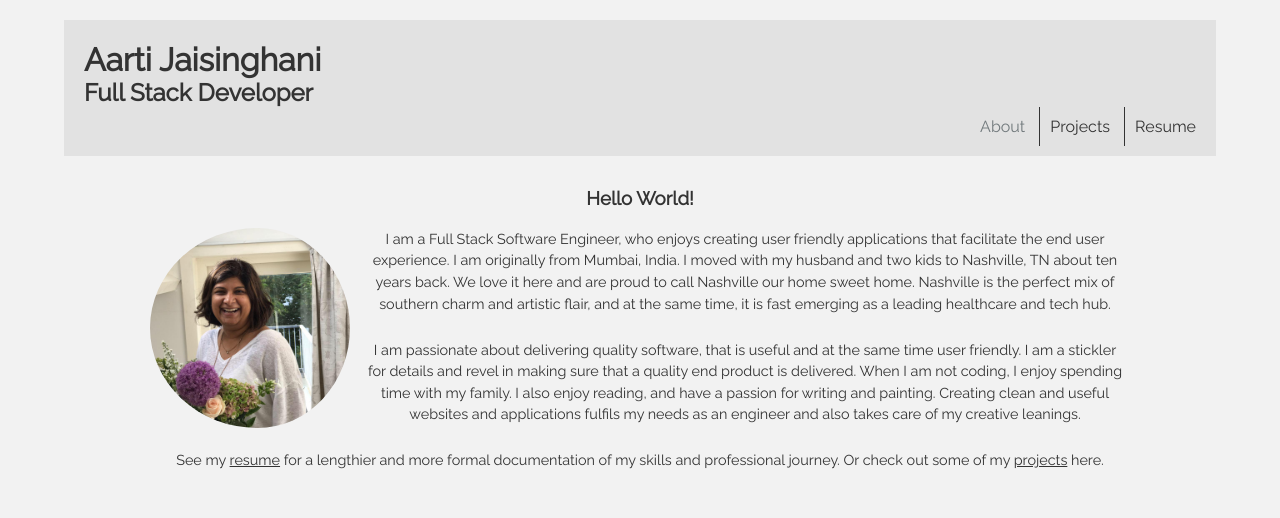
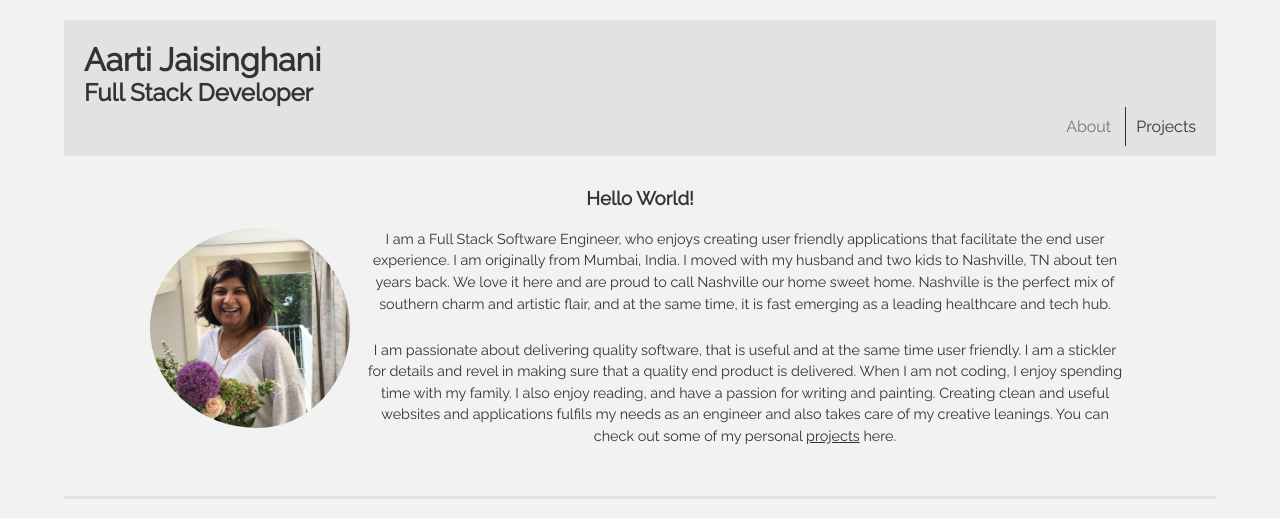
Before and after one commit to jaisi/website, a plain HTML site: page index.html in a window 1280 px wide. Shown: the top 518 px of the page. Drawn offline with Linux system fonts and the light colour scheme.

Commit message:
some updates

```diff
--- a/index.html
+++ b/index.html
@@ -20,7 +20,7 @@
             <ul>
               <li><a href="index.html" class="selected">About</a></li>
               <li><a href="projects.html">Projects</a></li>
-              <li><a href="cv.html">Resume</a></li>
+             <!-- <li><a href="cv.html">Resume</a></li>-->
             </ul>
           </nav>
         </header>
@@ -29,9 +29,11 @@
             <h3>Hello World!</h3>
             <img class= "aj" src="images/aarti.jpg"  alt="Picture of Aarti Jaisinghani">
               <p>I am a Full Stack Software Engineer, who enjoys creating user friendly applications that facilitate the end user experience. I am originally from Mumbai, India. I moved with my husband and two kids to Nashville, TN about ten years back. We love it here and are proud to call Nashville our home sweet home. Nashville is the perfect mix of southern charm and artistic flair, and at the same time, it is fast emerging as a leading healthcare and tech hub.</p>
-              <p>I am passionate about delivering quality software, that is useful and at the same time user friendly. I am a stickler for details and revel in making sure that a quality end product is delivered. When I am not coding, I enjoy spending time with my family. I also enjoy reading, and have a passion for writing and painting. Creating clean and useful websites and applications fulfils my needs as an engineer and also takes care of my creative leanings. </p>
+              <p>I am passionate about delivering quality software, that is useful and at the same time user friendly. I am a stickler for details and revel in making sure that a quality end product is delivered. When I am not coding, I enjoy spending time with my family. I also enjoy reading, and have a passion for writing and painting. Creating clean and useful websites and applications fulfils my needs as an engineer and also takes care of my creative leanings.
+              You can check out some of my personal <a href="projects.html" style="display: inline; text-decoration: underline">projects</a> here.
+              </p>
 
-              <p>See my <a href="cv.html" style="display: inline; text-decoration: underline">resume</a> for a lengthier and more formal documentation of my skills and professional journey. Or check out some of my <a href="projects.html" style="display: inline; text-decoration: underline">projects</a> here.</p>
+              <!--<p>See my <a href="cv.html" style="display: inline; text-decoration: underline">resume</a> for a lengthier and more formal documentation of my skills and professional journey. Or check out some of my <a href="projects.html" style="display: inline; text-decoration: underline">projects</a> here.</p>-->
           </article>
         </div>
   <br>
```
Also changed, not shown: projects.html (+1 -1 lines).
